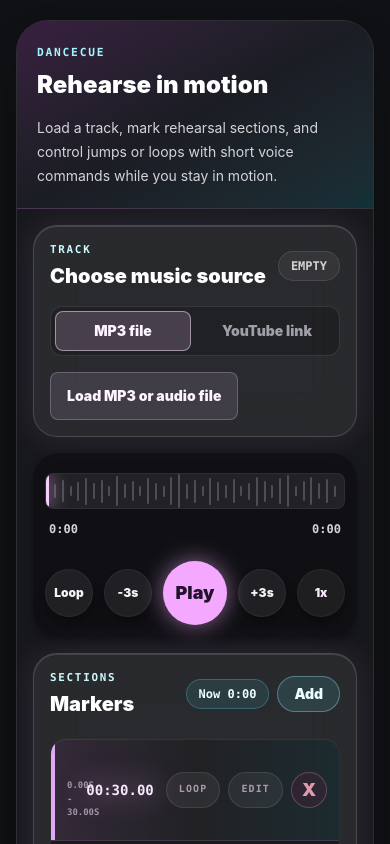
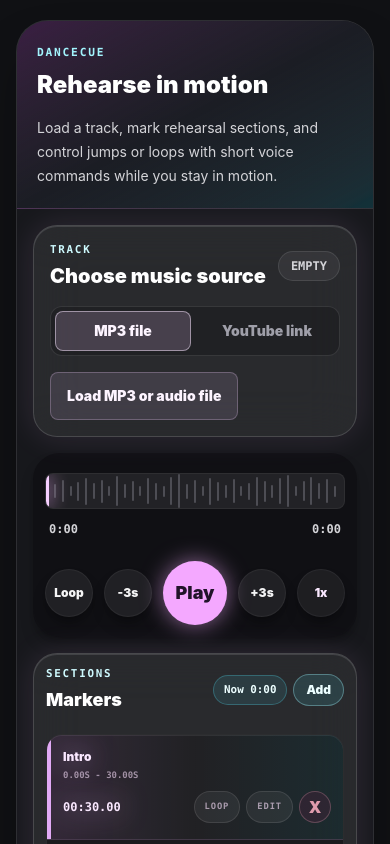
Before and after one commit to JzeAnson/DanceCue, a React (Vite) app: page / in a window 390 px wide. Shown: the top 844 px of the page. Built offline with nearby package versions, Linux system fonts and the light colour scheme.

Commit message:
Adjust button

```diff
--- a/src/components/MarkerList.tsx
+++ b/src/components/MarkerList.tsx
@@ -25,7 +25,7 @@ const buttonClass =
 const inputClass =
   "min-h-12 min-w-0 rounded-lg border border-white/10 bg-white/[0.07] px-4 text-sm text-white shadow-[inset_0_1px_0_rgba(255,255,255,0.08)] outline-none placeholder:text-zinc-500 focus:border-cyan-200/55 focus:bg-white/[0.1] focus:ring-4 focus:ring-cyan-300/10";
 const panelClass =
-  "rounded-3xl border border-white/15 bg-white/[0.08] p-4 shadow-[0_0_32px_rgba(235,178,255,0.12),inset_0_1px_0_rgba(255,255,255,0.12)] backdrop-blur-xl";
+  "rounded-3xl border border-white/15 bg-white/[0.08] p-3 shadow-[0_0_32px_rgba(235,178,255,0.12),inset_0_1px_0_rgba(255,255,255,0.12)] backdrop-blur-xl sm:p-4";
 const eyebrowClass = "font-mono text-[0.68rem] font-bold uppercase tracking-[0.16em] text-cyan-100";
 
 function parseTimeInput(value: string) {
@@ -183,17 +183,17 @@ export function MarkerList({
 
   return (
     <section className={panelClass} aria-label="Section markers">
-      <div className="flex items-center justify-between gap-3">
+      <div className="flex items-center justify-between gap-2 sm:gap-3">
         <div>
           <p className={eyebrowClass}>Sections</p>
-          <h2 className="mt-1 text-xl font-black text-white">Markers</h2>
+          <h2 className="mt-1 text-lg font-black text-white sm:text-xl">Markers</h2>
         </div>
-        <div className="flex items-center gap-2">
-          <span className="rounded-full border border-cyan-300/25 bg-cyan-300/10 px-3 py-1.5 font-mono text-xs font-bold text-cyan-50">
+        <div className="flex shrink-0 items-center gap-1.5 sm:gap-2">
+          <span className="rounded-full border border-cyan-300/25 bg-cyan-300/10 px-2.5 py-1.5 font-mono text-[0.68rem] font-bold text-cyan-50 sm:px-3 sm:text-xs">
             Now {formatTime(currentTime)}
           </span>
           <button
-            className="min-h-9 rounded-full border border-cyan-200/35 bg-cyan-300/12 px-4 text-sm font-black text-cyan-50 transition hover:bg-cyan-300/18 active:translate-y-px"
+            className="min-h-8 rounded-full border border-cyan-200/35 bg-cyan-300/12 px-3 text-xs font-black text-cyan-50 transition hover:bg-cyan-300/18 active:translate-y-px sm:min-h-9 sm:px-4 sm:text-sm"
             type="button"
             aria-expanded={isAddFormOpen}
             onClick={() => {
@@ -315,7 +315,7 @@ export function MarkerList({
 
           return (
             <article
-              className={`group grid cursor-pointer grid-cols-[minmax(0,1fr)_auto] items-center gap-3 px-3 py-5 transition ${
+              className={`group grid cursor-pointer grid-cols-1 items-center gap-2 px-3 py-4 transition sm:grid-cols-[minmax(0,1fr)_auto] sm:gap-3 sm:py-5 ${
                 isActive
                   ? "bg-gradient-to-r from-fuchsia-300/14 via-white/[0.05] to-cyan-300/10 shadow-[inset_4px_0_0_rgba(235,178,255,0.95)]"
                   : "bg-white/[0.02] hover:bg-white/[0.055]"
@@ -447,7 +447,7 @@ export function MarkerList({
                 <>
                   <div className="min-w-0 rounded-lg px-1 text-left transition focus:bg-white/5 focus:outline-none">
                     <span
-                      className={`block max-w-full overflow-hidden text-ellipsis whitespace-nowrap text-sm font-black leading-none tracking-normal sm:text-base ${markerColorClass}`}
+                      className={`block max-w-full overflow-hidden text-ellipsis whitespace-nowrap text-xs font-black leading-none tracking-normal sm:text-base ${markerColorClass}`}
                     >
                       {marker.name}
                     </span>
@@ -456,20 +456,20 @@ export function MarkerList({
                         {formatMarkerTime(marker.time)} - {formatMarkerTime(marker.endTime)}
                       </small>
                       {showPlayingPill ? (
-                        <small className="w-fit rounded-full border border-fuchsia-200/35 bg-fuchsia-300/15 px-2 py-0.5 font-mono text-[0.52rem] font-black uppercase tracking-[0.12em] text-fuchsia-50 shadow-[0_0_14px_rgba(235,178,255,0.24)]">
+                        <small className="w-fit rounded-full border border-fuchsia-200/35 bg-fuchsia-300/15 px-1.5 py-0.5 font-mono text-[0.5rem] font-black uppercase tracking-[0.12em] text-fuchsia-50 shadow-[0_0_14px_rgba(235,178,255,0.24)] sm:px-2 sm:text-[0.52rem]">
                           Playing
                         </small>
                       ) : null}
                     </span>
                   </div>
-                  <div className="flex min-w-0 items-center gap-2">
+                  <div className="flex min-w-0 flex-wrap items-center justify-end gap-1.5 sm:gap-2">
                     <span
-                      className={`px-1 text-right font-mono text-sm font-bold tabular-nums tracking-normal sm:text-base ${markerColorClass}`}
+                      className={`mr-auto px-1 text-right font-mono text-xs font-bold tabular-nums tracking-normal sm:mr-0 sm:text-base ${markerColorClass}`}
                     >
                       {formatStopwatchTime(markerDuration)}
                     </span>
                     <button
-                      className={`min-h-9 rounded-full border px-3 font-mono text-[0.62rem] font-black uppercase tracking-[0.12em] transition ${
+                      className={`min-h-8 rounded-full border px-2.5 font-mono text-[0.55rem] font-black uppercase tracking-[0.1em] transition sm:min-h-9 sm:px-3 sm:text-[0.62rem] sm:tracking-[0.12em] ${
                         isLooping
                           ? "border-cyan-100/60 bg-cyan-300/20 text-cyan-50 shadow-[0_0_14px_rgba(0,244,254,0.28)]"
                           : "border-white/10 bg-white/[0.06] text-[#d4c0d7]/75 hover:border-cyan-200/35 hover:bg-cyan-300/10 hover:text-cyan-50"
@@ -485,7 +485,7 @@ export function MarkerList({
                     </button>
                     <button
                       aria-label={`Edit ${marker.name}`}
-                      className="min-h-9 rounded-full border border-white/10 bg-white/[0.06] px-3 font-mono text-[0.62rem] font-black uppercase tracking-[0.12em] text-[#d4c0d7]/75 transition hover:border-cyan-200/35 hover:bg-cyan-300/10 hover:text-cyan-50"
+                      className="min-h-8 rounded-full border border-white/10 bg-white/[0.06] px-2.5 font-mono text-[0.55rem] font-black uppercase tracking-[0.1em] text-[#d4c0d7]/75 transition hover:border-cyan-200/35 hover:bg-cyan-300/10 hover:text-cyan-50 sm:min-h-9 sm:px-3 sm:text-[0.62rem] sm:tracking-[0.12em]"
                       type="button"
                       onClick={(event) => {
                         event.stopPropagation();
@@ -496,7 +496,7 @@ export function MarkerList({
                     </button>
                     <button
                       aria-label={`Remove ${marker.name}`}
-                      className="grid size-9 shrink-0 place-items-center rounded-full border border-[#ffb1c3]/25 bg-[#e8006e]/[0.08] text-lg font-black text-[#ffb1c3]/85 transition hover:border-[#ffb1c3]/45 hover:bg-[#e8006e]/[0.16] hover:text-[#ffd3df] focus:outline-none focus:ring-2 focus:ring-[#ffb1c3]/35"
+                      className="grid size-8 shrink-0 place-items-center rounded-full border border-[#ffb1c3]/25 bg-[#e8006e]/[0.08] text-base font-black text-[#ffb1c3]/85 transition hover:border-[#ffb1c3]/45 hover:bg-[#e8006e]/[0.16] hover:text-[#ffd3df] focus:outline-none focus:ring-2 focus:ring-[#ffb1c3]/35 sm:size-9 sm:text-lg"
                       type="button"
                       onClick={(event) => {
                         event.stopPropagation();
```
